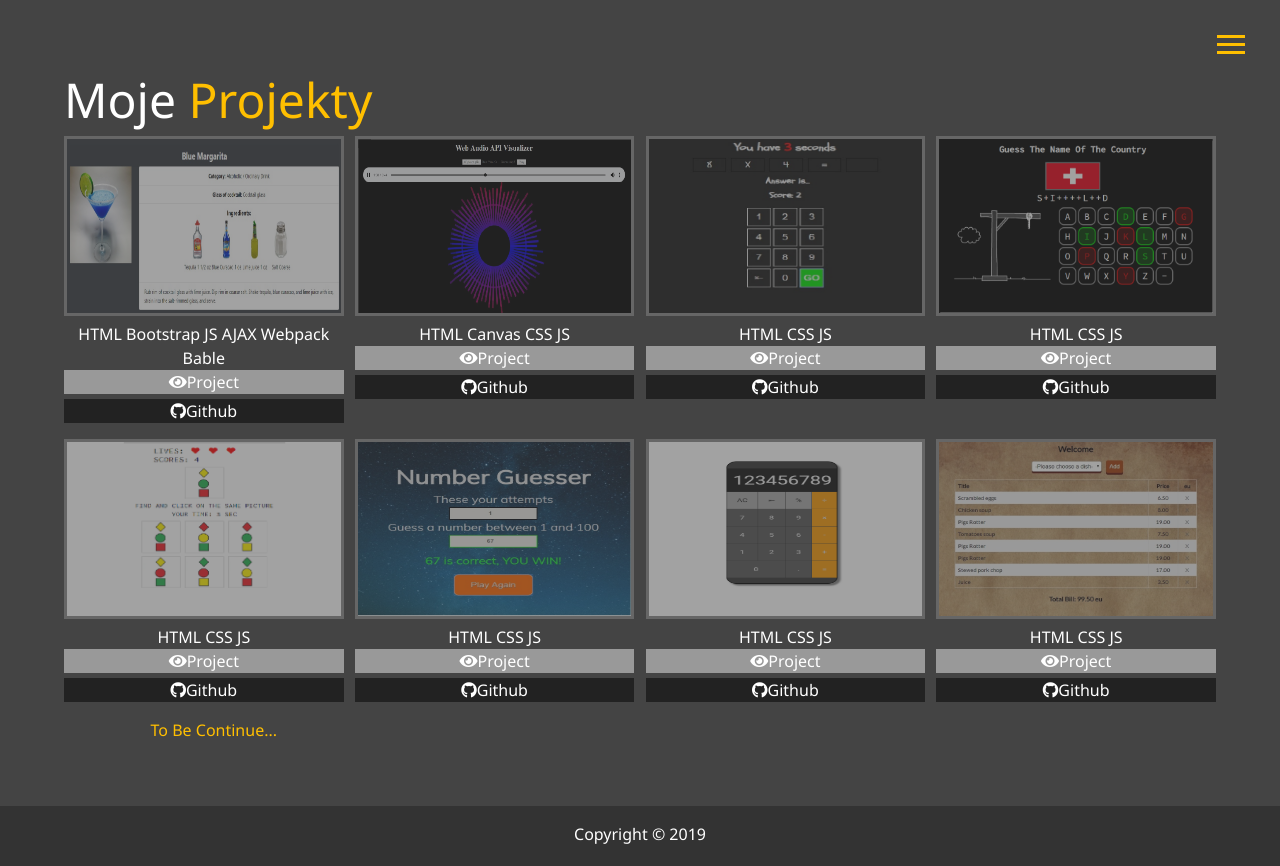
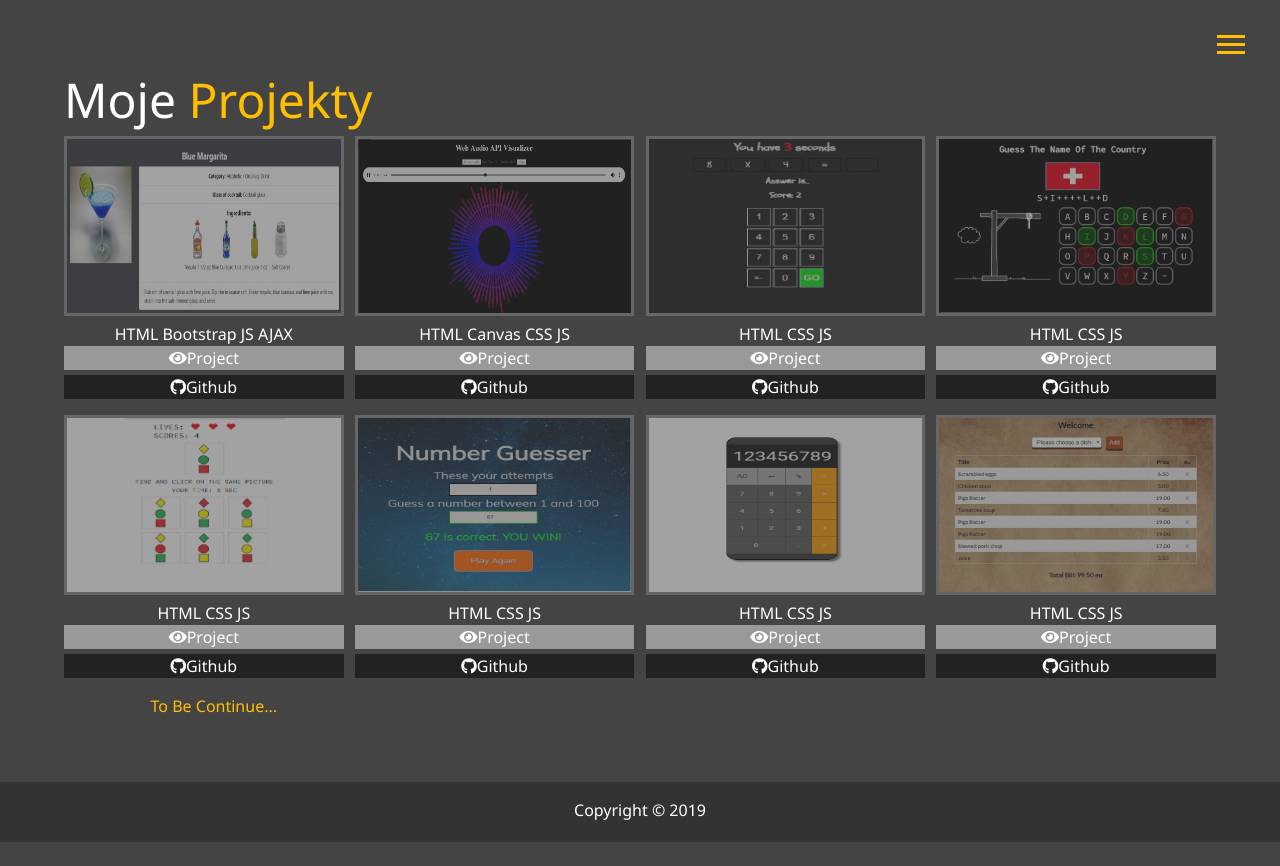
Before and after one commit to hayuna/pettergov.github.io, a plain HTML site: page work.html in a window 1280 px wide. After the commit the page ends 842 px from the top, so only its background shows below. Drawn offline with Linux system fonts and the light colour scheme.

Commit message:
Update work.html

```diff
--- a/work.html
+++ b/work.html
@@ -64,7 +64,7 @@
           <a href="https://pettergov.github.io/projects/Cocktails/index.html" target="_blank">
             <img class="pro-img" src="img/cocktails.jpg" alt="">
           </a>
-          <span>HTML Bootstrap JS AJAX Webpack Bable</span>
+          <span>HTML Bootstrap JS AJAX</span>
           <a href="https://pettergov.github.io/projects/Cocktails/index.html" class="btn-light" target="_blank">
             <i class="fas fa-eye"></i>Project
           </a>
```
